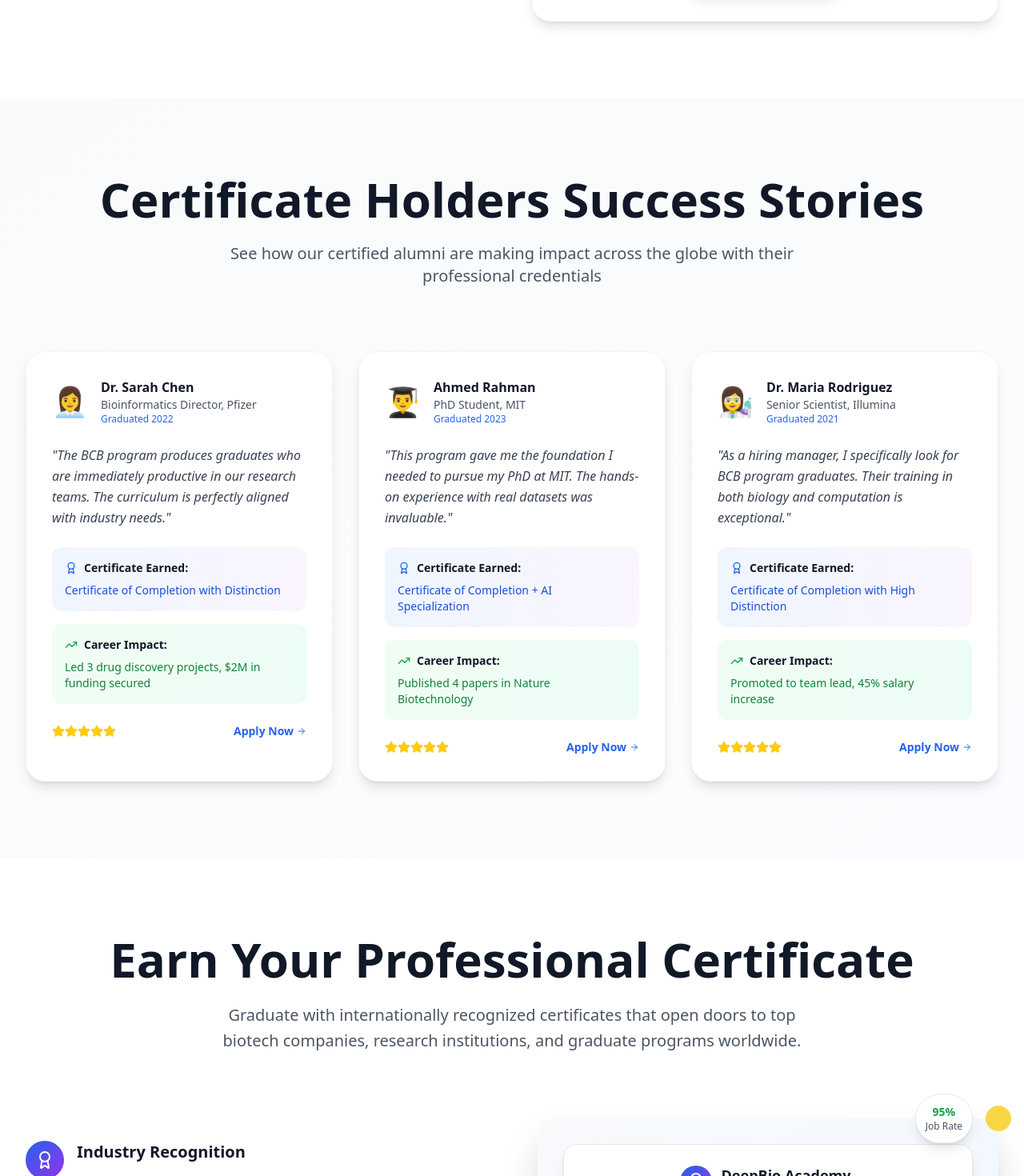
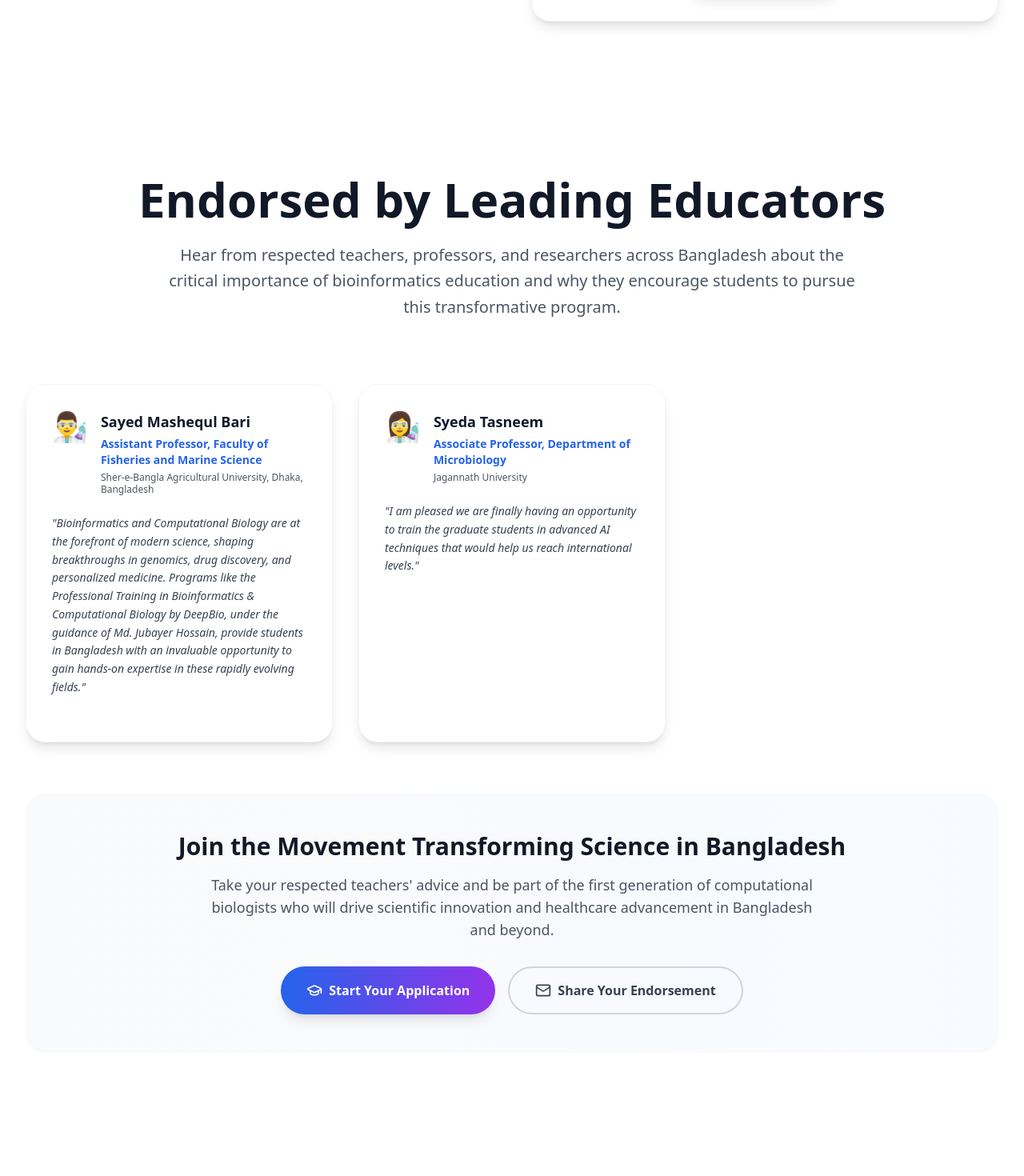
Before and after one commit to hossainlab/deepbio-academy, a Next.js app: page / in a window 1280 px wide. Shown: the part 5360-6830 px from the top of the page at 80% size. Built offline with nearby package versions, Linux system fonts and the light colour scheme.

Commit message:
add endoresement

```diff
--- a/src/app/page.tsx
+++ b/src/app/page.tsx
@@ -238,6 +238,23 @@ export default function Home() {
       achievement: "Certificate of Completion with High Distinction",
       careerImpact: "Promoted to team lead, 45% salary increase",
       graduationYear: "2021"
+    }
+  ];
+
+  const mentorTestimonials = [
+    {
+      name: "Sayed Mashequl Bari",
+      role: "Assistant Professor, Faculty of Fisheries and Marine Science",
+      institution: "Sher-e-Bangla Agricultural University, Dhaka, Bangladesh",
+      image: "👨‍🔬",
+      quote: "Bioinformatics and Computational Biology are at the forefront of modern science, shaping breakthroughs in genomics, drug discovery, and personalized medicine. Programs like the Professional Training in Bioinformatics & Computational Biology by DeepBio, under the guidance of Md. Jubayer Hossain, provide students in Bangladesh with an invaluable opportunity to gain hands-on expertise in these rapidly evolving fields."
+    },
+    {
+      name: "Syeda Tasneem",
+      role: "Associate Professor, Department of Microbiology",
+      institution: "Jagannath University",
+      image: "👩‍🔬",
+      quote: "I am pleased we are finally having an opportunity to train the graduate students in advanced AI techniques that would help us reach international levels."
     }
   ];
 
@@ -712,7 +729,7 @@ export default function Home() {
         </div>
       </section>
 
-      {/* Testimonials */}
+      {/* Testimonials - Commented out for first cohort
       <section className="py-24 bg-gradient-to-br from-gray-50 to-blue-50/30">
         <div className="max-w-7xl mx-auto px-4 sm:px-6 lg:px-8">
           <motion.div
@@ -752,7 +769,6 @@ export default function Home() {
 
                 <p className="text-gray-700 leading-relaxed italic mb-6">"{testimonial.quote}"</p>
 
-                {/* Certificate Achievement Badge */}
                 <div className="bg-gradient-to-r from-blue-50 to-purple-50 p-4 rounded-xl mb-4">
                   <div className="flex items-center mb-2">
                     <Award className="w-4 h-4 text-blue-600 mr-2" />
@@ -761,7 +777,6 @@ export default function Home() {
                   <p className="text-sm text-blue-700 font-medium">{testimonial.achievement}</p>
                 </div>
 
-                {/* Career Impact */}
                 <div className="bg-gradient-to-r from-green-50 to-emerald-50 p-4 rounded-xl mb-6">
                   <div className="flex items-center mb-2">
                     <TrendingUp className="w-4 h-4 text-green-600 mr-2" />
@@ -788,6 +803,101 @@ export default function Home() {
               </motion.div>
             ))}
           </div>
+        </div>
+      </section>
+      */}
+
+      {/* Teacher/Mentor Endorsements Section */}
+      <section className="py-24 bg-white">
+        <div className="max-w-7xl mx-auto px-4 sm:px-6 lg:px-8">
+          <motion.div
+            className="text-center mb-20"
+            initial={{ opacity: 0, y: 30 }}
+            whileInView={{ opacity: 1, y: 0 }}
+            transition={{ duration: 0.8 }}
+            viewport={{ once: true }}
+          >
+            <h2 className="text-4xl md:text-6xl font-bold text-gray-900 mb-6">
+              Endorsed by Leading Educators
+            </h2>
+            <p className="text-xl text-gray-600 max-w-4xl mx-auto leading-relaxed">
+              Hear from respected teachers, professors, and researchers across Bangladesh about the critical importance
+              of bioinformatics education and why they encourage students to pursue this transformative program.
+            </p>
+          </motion.div>
+
+          <div className="grid md:grid-cols-2 lg:grid-cols-3 gap-8">
+            {mentorTestimonials.map((mentor, index) => (
+              <motion.div
+                key={mentor.name}
+                className="group bg-white rounded-3xl p-8 shadow-lg hover:shadow-2xl transition-all duration-500 border border-gray-100"
+                initial={{ opacity: 0, y: 30 }}
+                whileInView={{ opacity: 1, y: 0 }}
+                transition={{ duration: 0.6, delay: index * 0.1 }}
+                viewport={{ once: true }}
+                whileHover={{ y: -8 }}
+              >
+                {/* Header with mentor info */}
+                <div className="flex items-start mb-6">
+                  <div className="text-4xl mr-4 flex-shrink-0">{mentor.image}</div>
+                  <div className="min-w-0">
+                    <h4 className="font-bold text-gray-900 mb-1 text-lg">{mentor.name}</h4>
+                    <p className="text-sm text-blue-600 font-semibold mb-1">{mentor.role}</p>
+                    <p className="text-xs text-gray-600 leading-tight">{mentor.institution}</p>
+                  </div>
+                </div>
+
+                {/* Quote */}
+                <blockquote className="text-gray-700 leading-relaxed italic mb-6 text-sm">
+                  "{mentor.quote}"
+                </blockquote>
+
+                {/* Decorative gradient overlay */}
+                <div className="absolute inset-0 bg-gradient-to-br from-blue-500/5 to-purple-500/5 rounded-3xl opacity-0 group-hover:opacity-100 transition-opacity duration-500"></div>
+              </motion.div>
+            ))}
+          </div>
+
+          {/* Call-to-action at bottom of mentor section */}
+          <motion.div
+            className="mt-16 text-center"
+            initial={{ opacity: 0, y: 20 }}
+            whileInView={{ opacity: 1, y: 0 }}
+            transition={{ duration: 0.8, delay: 0.3 }}
+            viewport={{ once: true }}
+          >
+            <div className="bg-gradient-to-r from-gray-50 to-blue-50/50 rounded-3xl p-8 md:p-12">
+              <h3 className="text-2xl md:text-3xl font-bold text-gray-900 mb-4">
+                Join the Movement Transforming Science in Bangladesh
+              </h3>
+              <p className="text-lg text-gray-600 mb-8 max-w-3xl mx-auto">
+                Take your respected teachers' advice and be part of the first generation of computational biologists
+                who will drive scientific innovation and healthcare advancement in Bangladesh and beyond.
+              </p>
+              <div className="flex flex-col sm:flex-row gap-4 justify-center">
+                <motion.a
+                  href="/admissions"
+                  className="px-8 py-4 bg-gradient-to-r from-blue-600 to-purple-600 text-white font-bold rounded-full shadow-lg hover:shadow-xl transition-all duration-300 flex items-center justify-center space-x-2"
+                  whileHover={{ scale: 1.05 }}
+                  whileTap={{ scale: 0.95 }}
+                >
+                  <GraduationCap className="w-5 h-5" />
+                  <span>Start Your Application</span>
+                </motion.a>
+                <motion.a
+                  href="https://docs.google.com/forms/d/e/your-mentor-feedback-form"
+                  target="_blank"
+                  rel="noopener noreferrer"
+                  className="px-8 py-4 border-2 border-gray-300 text-gray-700 font-bold rounded-full hover:border-blue-500 hover:text-blue-600 transition-all duration-300 flex items-center justify-center space-x-2"
+                  whileHover={{ scale: 1.05 }}
+                  whileTap={{ scale: 0.95 }}
+                >
+                  <Mail className="w-5 h-5" />
+                  <span>Share Your Endorsement</span>
+                </motion.a>
+              </div>
+            </div>
+          </motion.div>
         </div>
       </section>
 
```
